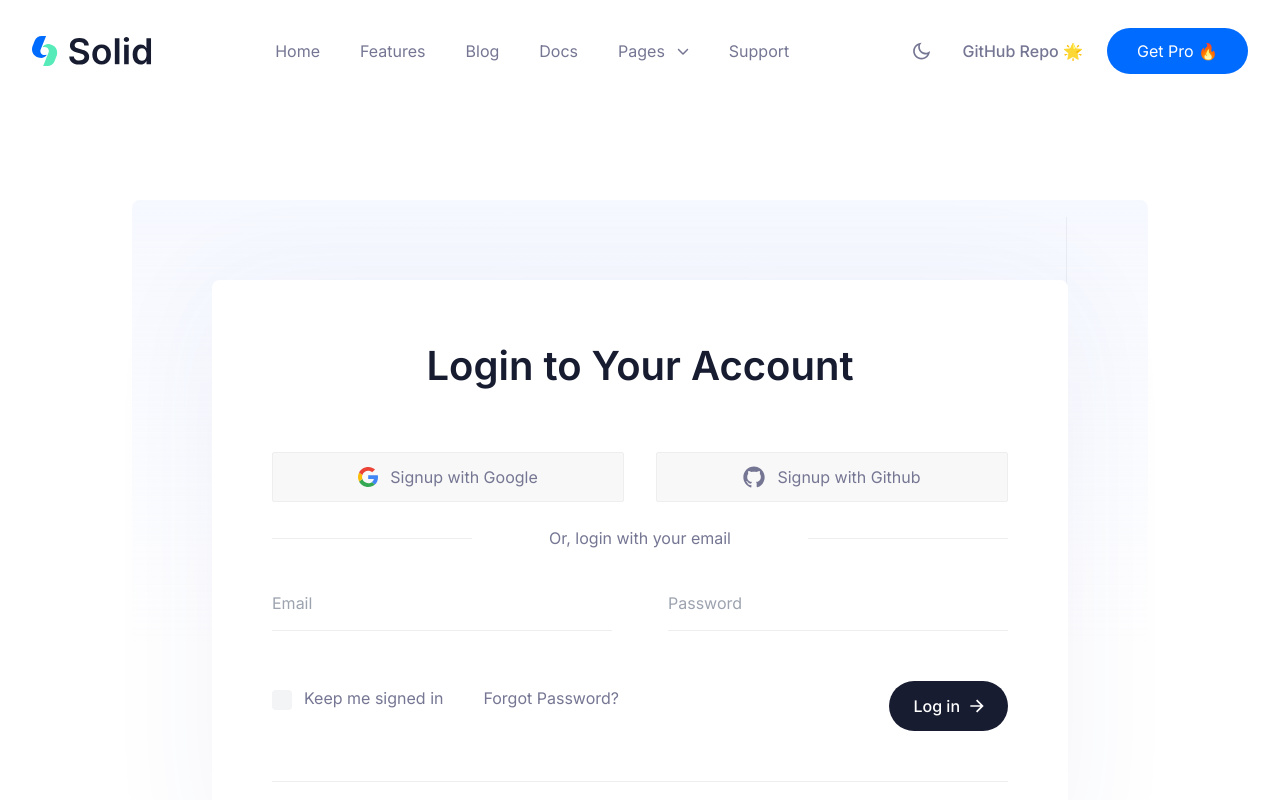
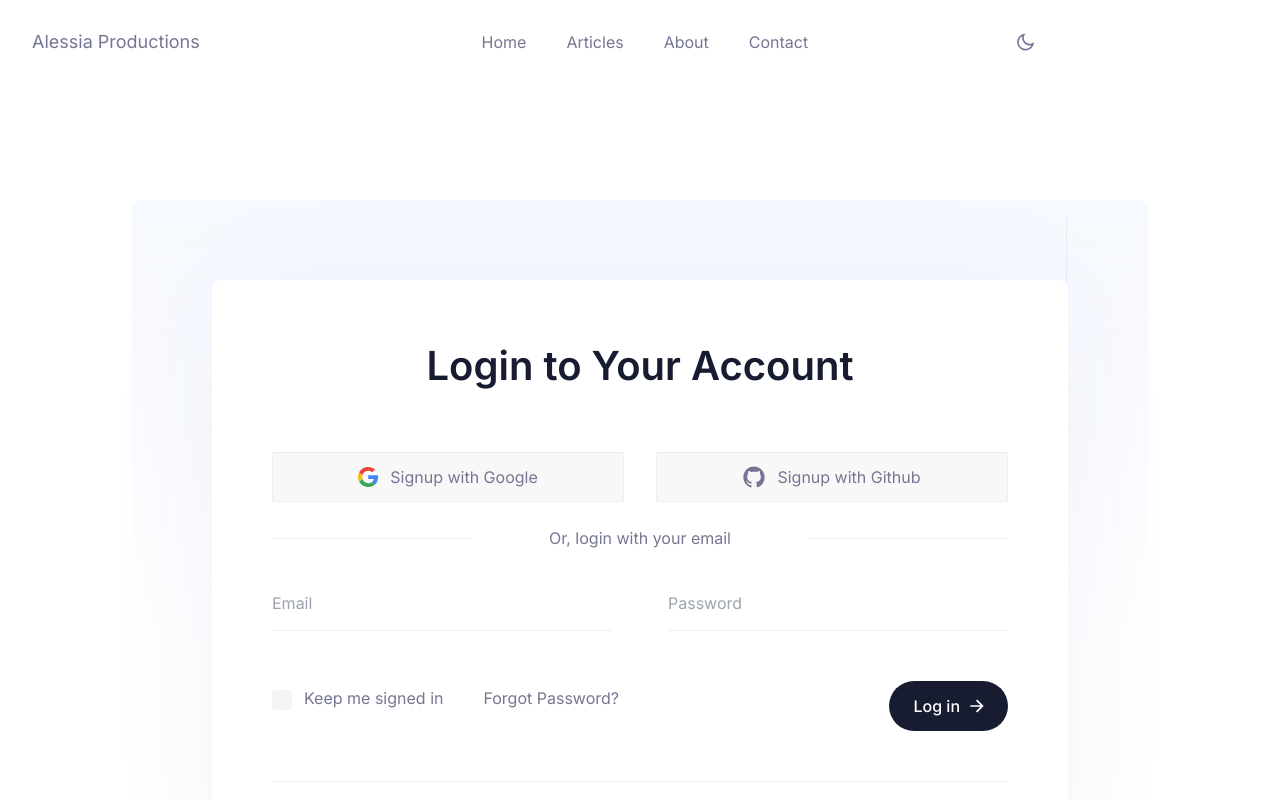
Before and after one commit to stefanomusicman/alessia-portfolio-next, a Next.js app: page /auth/signin in a window 1280 px wide. Shown: the top 800 px of the page. Built offline with nearby package versions, Linux system fonts and the light colour scheme.

Commit message:
chore: modify home page

```diff
--- a/app/(site)/page.tsx
+++ b/app/(site)/page.tsx
@@ -14,10 +14,10 @@ import Blog from "@/components/Blog";
 import Testimonial from "@/components/Testimonial";
 
 export const metadata: Metadata = {
-  title: "Next.js Starter Template for SaaS Startups - Solid SaaS Boilerplate",
+  title: "Alessia Productions",
 
   // other metadata
-  description: "This is Home for Solid Pro"
+  description: "Portfolio website showcasing the work of freelance journalist Alessia Proietti"
 };
 
 export default function Home() {
@@ -26,16 +26,16 @@ export default function Home() {
       <Hero />
       <Brands />
       <Feature />
-      <About />
-      <FeaturesTab />
-      <FunFact />
-      <Integration />
+      {/* <About /> */}
+      {/* <FeaturesTab /> */}
+      {/* <FunFact /> */}
+      {/* <Integration /> */}
       <CTA />
       <FAQ />
       <Testimonial />
-      <Pricing />
-      <Contact />
-      <Blog />
+      {/* <Pricing /> */}
+      {/* <Contact /> */}
+      {/* <Blog /> */}
     </main>
   );
 }
--- a/components/CTA/index.tsx
+++ b/components/CTA/index.tsx
@@ -29,12 +29,10 @@ const CTA = () => {
               className="animate_left md:w-[70%] lg:w-1/2"
             >
               <h2 className="mb-4 w-11/12 text-3xl font-bold text-black dark:text-white xl:text-sectiontitle4">
-                Join With Us Today & Increase Your Productivity
+                Discover Stories That Matter
               </h2>
               <p>
-                Lorem ipsum dolor sit amet, consectetur adipiscing elit. In
-                convallis tortor eros. Donec vitae tortor lacus. Phasellus
-                aliquam ante in maximus.
+                Explore a wide range of thought-provoking articles across various categories. Stay informed, inspired, and engaged with in-depth journalism.
               </p>
             </motion.div>
             <motion.div
@@ -67,7 +65,7 @@ const CTA = () => {
                   href="/auth/signup"
                   className="inline-flex items-center gap-2.5 rounded-full bg-black px-6 py-3 font-medium text-white hover:opacity-90 dark:bg-white dark:text-black"
                 >
-                  Sign up free
+                  Explore Articles
                   <Image
                     width={20}
                     height={20}
--- a/components/Features/index.tsx
+++ b/components/Features/index.tsx
@@ -13,11 +13,9 @@ const Feature = () => {
           {/* <!-- Section Title Start --> */}
           <SectionHeader
             headerInfo={{
-              title: "SOLID FEATURES",
-              subtitle: "Core Features of Solid",
-              description: `Lorem ipsum dolor sit amet, consectetur adipiscing elit. In
-            convallis tortor eros. Donec vitae tortor lacus. Phasellus aliquam
-            ante in maximus.`,
+              title: "KEY STRENGTHS",
+              subtitle: "Core Skills of a Freelance Journalist",
+              description: `From in-depth investigative reporting to compelling storytelling, these essential skills ensure impactful journalism that informs and engages audiences.`,
             }}
           />
           {/* <!-- Section Title End --> */}
--- a/components/Header/index.tsx
+++ b/components/Header/index.tsx
@@ -29,29 +29,15 @@ const Header = () => {
 
   return (
     <header
-      className={`fixed left-0 top-0 z-99999 w-full py-7 ${
-        stickyMenu
+      className={`fixed left-0 top-0 z-99999 w-full py-7 ${stickyMenu
         ? "bg-white !py-4 shadow transition duration-100 dark:bg-black"
         : ""
         }`}
     >
       <div className="relative mx-auto max-w-c-1390 items-center justify-between px-4 md:px-8 xl:flex 2xl:px-0">
         <div className="flex w-full items-center justify-between xl:w-1/4">
-          <a href="/">
-            <Image
-              src="/images/logo/logo-dark.svg"
-              alt="logo"
-              width={119.03}
-              height={30}
-              className="hidden w-full dark:block"
-            />
-            <Image
-              src="/images/logo/logo-light.svg"
-              alt="logo"
-              width={119.03}
-              height={30}
-              className="w-full dark:hidden"
-            />
+          <a className="text-lg" href="/">
+            Alessia Productions
           </a>
 
           {/* <!-- Hamburger Toggle BTN --> */}
@@ -63,30 +49,25 @@ const Header = () => {
             <span className="relative block h-5.5 w-5.5 cursor-pointer">
               <span className="absolute right-0 block h-full w-full">
                 <span
-                  className={`relative left-0 top-0 my-1 block h-0.5 rounded-sm bg-black delay-[0] duration-200 ease-in-out dark:bg-white ${
-                    !navigationOpen ? "!w-full delay-300" : "w-0"
+                  className={`relative left-0 top-0 my-1 block h-0.5 rounded-sm bg-black delay-[0] duration-200 ease-in-out dark:bg-white ${!navigationOpen ? "!w-full delay-300" : "w-0"
                     }`}
                 ></span>
                 <span
-                  className={`relative left-0 top-0 my-1 block h-0.5 rounded-sm bg-black delay-150 duration-200 ease-in-out dark:bg-white ${
-                    !navigationOpen ? "delay-400 !w-full" : "w-0"
+                  className={`relative left-0 top-0 my-1 block h-0.5 rounded-sm bg-black delay-150 duration-200 ease-in-out dark:bg-white ${!navigationOpen ? "delay-400 !w-full" : "w-0"
                     }`}
                 ></span>
                 <span
-                  className={`relative left-0 top-0 my-1 block h-0.5 rounded-sm bg-black delay-200 duration-200 ease-in-out dark:bg-white ${
-                    !navigationOpen ? "!w-full delay-500" : "w-0"
+                  className={`relative left-0 top-0 my-1 block h-0.5 rounded-sm bg-black delay-200 duration-200 ease-in-out dark:bg-white ${!navigationOpen ? "!w-full delay-500" : "w-0"
                     }`}
                 ></span>
               </span>
               <span className="du-block absolute right-0 h-full w-full rotate-45">
                 <span
-                  className={`absolute left-2.5 top-0 block h-full w-0.5 rounded-sm bg-black delay-300 duration-200 ease-in-out dark:bg-white ${
-                    !navigationOpen ? "!h-0 delay-[0]" : "h-full"
+                  className={`absolute left-2.5 top-0 block h-full w-0.5 rounded-sm bg-black delay-300 duration-200 ease-in-out dark:bg-white ${!navigationOpen ? "!h-0 delay-[0]" : "h-full"
                     }`}
                 ></span>
                 <span
-                  className={`delay-400 absolute left-0 top-2.5 block h-0.5 w-full rounded-sm bg-black duration-200 ease-in-out dark:bg-white ${
-                    !navigationOpen ? "!h-0 delay-200" : "h-0.5"
+                  className={`delay-400 absolute left-0 top-2.5 block h-0.5 w-full rounded-sm bg-black duration-200 ease-in-out dark:bg-white ${!navigationOpen ? "!h-0 delay-200" : "h-0.5"
                     }`}
                 ></span>
               </span>
@@ -97,8 +78,7 @@ const Header = () => {
 
         {/* Nav Menu Start   */}
         <div
-          className={`invisible h-0 w-full items-center justify-between xl:visible xl:flex xl:h-auto xl:w-full ${
-            navigationOpen &&
+          className={`invisible h-0 w-full items-center justify-evenly xl:visible xl:flex xl:h-auto xl:w-full ${navigationOpen &&
             "navbar !visible mt-4 h-auto max-h-[400px] rounded-md bg-white p-7.5 shadow-solid-5 dark:bg-blacksection xl:h-auto xl:p-0 xl:shadow-none xl:dark:bg-transparent"
             }`}
         >
@@ -153,20 +133,6 @@ const Header = () => {
 
           <div className="mt-7 flex items-center gap-6 xl:mt-0">
             <ThemeToggler />
-
-            <Link
-              href="https://github.com/NextJSTemplates/solid-nextjs"
-              className="text-regular font-medium text-waterloo hover:text-primary"
-            >
-              GitHub Repo 🌟
-            </Link>
-
-            <Link
-              href="https://nextjstemplates.com/templates/solid"
-              className="flex items-center justify-center rounded-full bg-primary px-7.5 py-2.5 text-regular text-white duration-300 ease-in-out hover:bg-primaryho"
-            >
-              Get Pro 🔥
-            </Link>
           </div>
         </div>
       </div>
--- a/components/Header/menuData.tsx
+++ b/components/Header/menuData.tsx
@@ -7,71 +7,71 @@ const menuData: Menu[] = [
     newTab: false,
     path: "/",
   },
-  {
-    id: 2,
-    title: "Features",
-    newTab: false,
-    path: "/#features",
-  },
+  // {
+  //   id: 2,
+  //   title: "Features",
+  //   newTab: false,
+  //   path: "/#features",
+  // },
   {
     id: 2.1,
-    title: "Blog",
+    title: "Articles",
     newTab: false,
-    path: "/blog",
+    path: "#",
   },
   {
     id: 2.3,
-    title: "Docs",
+    title: "About",
     newTab: false,
-    path: "/docs",
+    path: "#",
   },
-  {
-    id: 3,
-    title: "Pages",
-    newTab: false,
-    submenu: [
-      {
-        id: 31,
-        title: "Blog Grid",
-        newTab: false,
-        path: "/blog",
-      },
-      {
-        id: 34,
-        title: "Sign In",
-        newTab: false,
-        path: "/auth/signin",
-      },
-      {
-        id: 35,
-        title: "Sign Up",
-        newTab: false,
-        path: "/auth/signup",
-      },
-      {
-        id: 35,
-        title: "Docs",
-        newTab: false,
-        path: "/docs",
-      },
-      {
-        id: 35.1,
-        title: "Support",
-        newTab: false,
-        path: "/support",
-      },
-      {
-        id: 36,
-        title: "404",
-        newTab: false,
-        path: "/error",
-      },
-    ],
-  },
+  // {
+  //   id: 3,
+  //   title: "Pages",
+  //   newTab: false,
+  //   submenu: [
+  //     {
+  //       id: 31,
+  //       title: "Blog Grid",
+  //       newTab: false,
+  //       path: "/blog",
+  //     },
+  //     {
+  //       id: 34,
+  //       title: "Sign In",
+  //       newTab: false,
+  //       path: "/auth/signin",
+  //     },
+  //     {
+  //       id: 35,
+  //       title: "Sign Up",
+  //       newTab: false,
+  //       path: "/auth/signup",
+  //     },
+  //     {
+  //       id: 35,
+  //       title: "Docs",
+  //       newTab: false,
+  //       path: "/docs",
+  //     },
+  //     {
+  //       id: 35.1,
+  //       title: "Support",
+  //       newTab: false,
+  //       path: "/support",
+  //     },
+  //     {
+  //       id: 36,
+  //       title: "404",
+  //       newTab: false,
+  //       path: "/error",
+  //     },
+  //   ],
+  // },
 
   {
     id: 4,
-    title: "Support",
+    title: "Contact",
     newTab: false,
     path: "/support",
   },
--- a/components/Testimonial/index.tsx
+++ b/components/Testimonial/index.tsx
@@ -21,8 +21,8 @@ const Testimonial = () => {
             <SectionHeader
               headerInfo={{
                 title: `TESTIMONIALS`,
-                subtitle: `Client’s Testimonials`,
-                description: `Lorem ipsum dolor sit amet, consectetur adipiscing elit. In convallis tortor eros. Donec vitae tortor lacus. Phasellus aliquam ante in maximus.`,
+                subtitle: `What Editors & Clients Say`,
+                description: `Hear from editors, publishers, and collaborators who have worked with me on investigative reports, feature stories, and breaking news coverage.`,
               }}
             />
           </div>
```
Also changed, not shown: components/FAQ/faqData.tsx (+6 -6 lines), components/FAQ/index.tsx (+4 -4 lines), components/Features/featuresData.tsx (+25 -31 lines), components/Footer/index.tsx (+8 -8 lines), components/Hero/index.tsx (+11 -9 lines), public/images/hero/Alessia-main-page-edit.jpg (added). Lines whose indentation alone changed are shown as unchanged.
